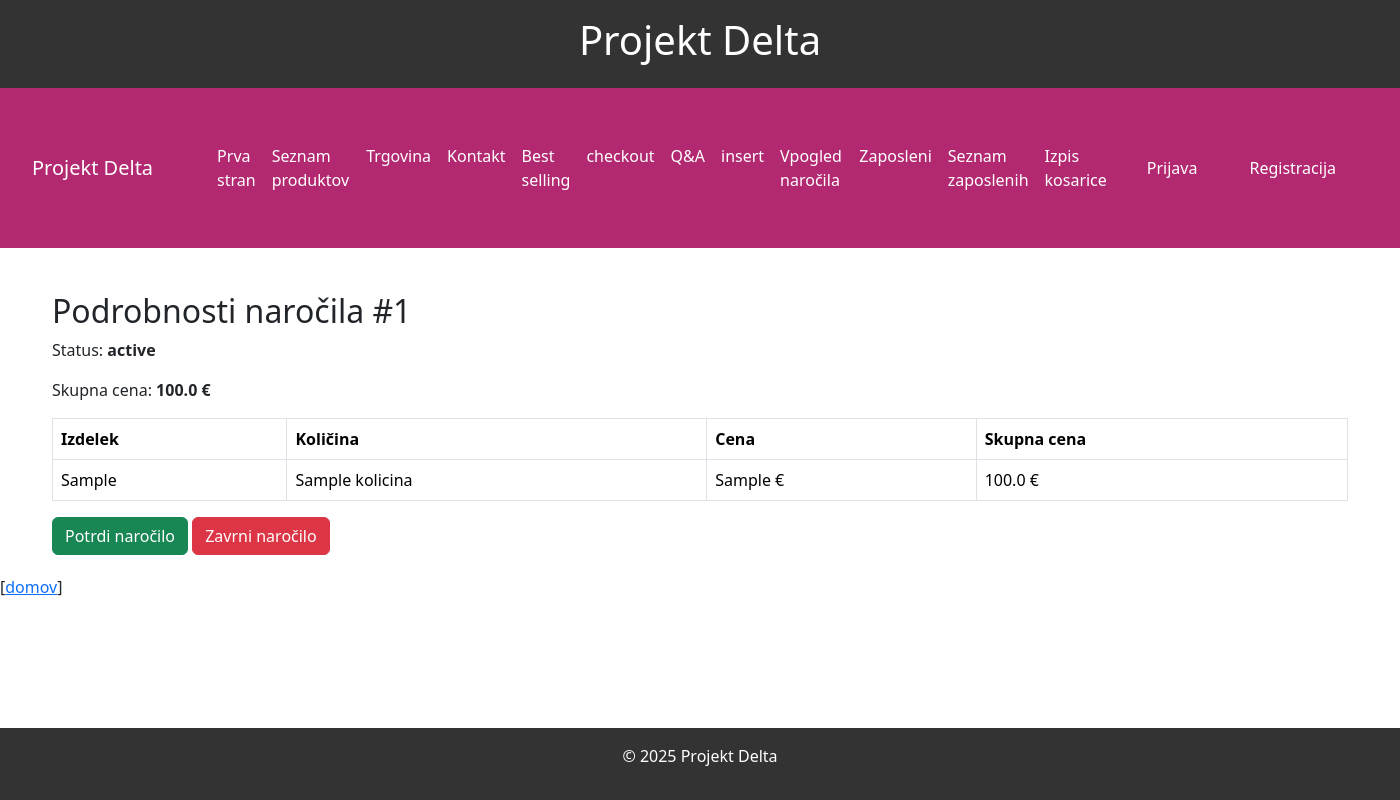
After one commit to LilDomc/sv_delta, a Flask app: page /vpogled_narocila/1 in a window 1400 px wide. The commit adds this page. Run offline with Flask 3, Linux system fonts and the light colour scheme; a database or web service that is not in the repository returns one stand-in record (values such as "Sample title"); parts of the project's set-up code (start-up, migrations or seed data) failed here and were passed over; some libraries are stand-ins or nearby versions.

Commit message:
Update: izpis zaposlenih in vpogled naročil

```diff
--- a/src/app.py
+++ b/src/app.py
@@ -12,11 +12,13 @@ import models.sv_products
 import models.sv_trgovina
 import models.sv_kosarica
 import models.sv_qa
+import models.sv_narocila
 
 import controllers.sv_registracija
 import controllers.sv_prijava
 import controllers.sv_odjava
 import controllers.sv_zaposleni
+import controllers.sv_narocila
 
 f_app = Flask(__name__) # F stands for fu***ng
 
@@ -111,3 +113,11 @@ def products_search():
 @f_app.get('/kontakt_prebrano')
 def kontakt_prebrano():
     return controllers.sv_contact.show_all_contact_requests()
+
+@f_app.route('/seznam_zaposlenih')
+def seznam_zaposlenih():
+    return controllers.sv_zaposleni.seznam_zaposlenih()
+
+@f_app.route('/vpogled_narocila/<int:narocilo_id>', methods=['GET', 'POST'])
+def vpogled_narocila(narocilo_id):
+    return controllers.sv_narocila.izpis_narocila(narocilo_id)
--- /dev/null
+++ b/src/controllers/sv_narocila.py
@@ -0,0 +1,14 @@
+from flask import redirect, request, session, render_template
+import models.sv_narocila
+
+def izpis_narocila(narocilo_id):
+    if request.method == 'POST':
+        action = request.form.get('action')
+        if action == 'potrdi':
+            models.sv_narocila.spremeni_status(narocilo_id, 'Potrjeno')
+        elif action == 'zavrni':
+            models.sv_narocila.spremeni_status(narocilo_id, 'Zavrnjeno')
+        return redirect(url_for('vpogled_narocila', narocilo_id=narocilo_id))
+
+    izdelki, status, total_price = models.sv_narocila.vpogled_narocila(narocilo_id)
+    return render_template("sv_vpogled_narocila.html", izdelki=izdelki, narocilo={'order_id': narocilo_id, 'status': status}, total_price=total_price)
--- a/src/controllers/sv_zaposleni.py
+++ b/src/controllers/sv_zaposleni.py
@@ -8,3 +8,7 @@ def shrani_zaposlenega():
     form = request.form
     models.sv_user.add_user(form)
     return redirect('/zaposleni')
+
+def seznam_zaposlenih():
+    zaposleni = models.sv_user.vsi_zaposleni()
+    return render_template('/seznam_zaposlenih.html', zaposleni=zaposleni)
--- a/src/models/sv_kosarica.py
+++ b/src/models/sv_kosarica.py
@@ -15,7 +15,7 @@ def setup_db():
     ''')
     cursor.execute('''
         CREATE TABLE IF NOT EXISTS narocila (
-            narocilaID SERIAL PRIMARY KEY,
+            narociloID SERIAL PRIMARY KEY,
             productID INT NOT NULL,
             userID INT NOT NULL,
             u_ime varchar(255),
--- /dev/null
+++ b/src/models/sv_narocila.py
@@ -0,0 +1,36 @@
+import db
+from flask import request, redirect, render_template
+from psycopg2.extras import RealDictCursor
+
+def vpogled_narocila(narocilo_id):
+    conn = db.get_connection()
+    cursor = conn.cursor(cursor_factory=RealDictCursor)
+    cursor.execute("""
+        SELECT n.*, p.ime_produkta, p.opis_produkta, p.cena_produkta
+        FROM narocila n
+        JOIN products p ON n.productID = p.productID
+        WHERE narociloID = %s
+    """, (narocilo_id,))
+    postavke = cursor.fetchall()
+
+    if not postavke:
+        status_narocila = "Ni podatkov"
+        skupna_cena = 0.0
+    else:
+        status_narocila = postavke[0]['status_narocila']
+        skupna_cena = sum(int(p['kolicina']) * float(p['p_cena']) for p in postavke)
+
+    cursor.close()
+    conn.close()
+
+    return postavke, status_narocila, skupna_cena
+
+def spremeni_status(narocilo_id, nov_status):
+    conn = db.get_connection()
+    cursor = conn.cursor()
+    cursor.execute("""
+        UPDATE narocila SET status_narocila = %s WHERE narociloID = %s
+    """, (nov_status, narocilo_id))
+    conn.commit()
+    cursor.close()
+    conn.close()
--- a/src/templates/base.html
+++ b/src/templates/base.html
@@ -47,14 +47,18 @@
                     <li class="nav-item">
                         <a class="nav-link" href="/insert_product">insert</a>
                     </li>
+                    </li>
+                    <li class="nav-item">
+                        <a class="nav-link" href="{{ url_for('vpogled_narocila', narocilo_id=1) }}">Vpogled naročila</a>
+                    </li>
                     <li class="nav-item">
                         <a class="nav-link" href="/zaposleni">Zaposleni</a>
                     </li>
+                    <li class="nav-item">
+                        <a class="nav-link" href="/seznam_zaposlenih">Seznam zaposlenih</a>
+                    </li>
                     <li>
                         <a class="nav-link" href="/izpis_kosarice">Izpis kosarice</a>
-                    </li>
-                    <li class="nav-item">
-                        <a class="nav-link" href="/kontakt_prebrano">Prebrani Kontakti</a>
                     </li>
                 </ul>
                 <nav>
--- /dev/null
+++ b/src/templates/sv_vpogled_narocila.html
@@ -0,0 +1,39 @@
+{% extends 'base.html' %}
+{% block title %}Vpogled naročila{% endblock %}
+{% block content %}
+<div class="container mt-4">
+    <h2>Podrobnosti naročila #{{ narocilo.order_id }}</h2>
+    <p>Status: <strong>{{ narocilo.status }}</strong></p>
+    <p>Skupna cena: <strong>{{ total_price }} €</strong></p>
+
+    {% if izdelki %}
+    <table class="table table-bordered mt-3">
+        <thead>
+            <tr>
+                <th>Izdelek</th>
+                <th>Količina</th>
+                <th>Cena</th>
+                <th>Skupna cena</th>
+            </tr>
+        </thead>
+        <tbody>
+            {% for izdelek in izdelki %}
+            <tr>
+                <td>{{ izdelek.ime_produkta }}</td>
+                <td>{{ izdelek.kolicina }}</td>
+                <td>{{ izdelek.p_cena }} €</td>
+                <td>{{ (izdelek.kolicina | int) * (izdelek.p_cena | float) }} €</td>
+            </tr>
+            {% endfor %}
+        </tbody>
+    </table>
+
+    <form method="post" class="mt-3">
+        <button type="submit" name="action" value="potrdi" class="btn btn-success">Potrdi naročilo</button>
+        <button type="submit" name="action" value="zavrni" class="btn btn-danger">Zavrni naročilo</button>
+    </form>
+    {% else %}
+    <p><em>To naročilo ne obstaja ali nima izdelkov.</em></p>
+    {% endif %}
+</div>
+{% endblock %}
```
Also changed, not shown: src/models/sv_user.py (+16 -1 lines), src/templates/seznam_zaposlenih.html (added, +37 -0 lines).
